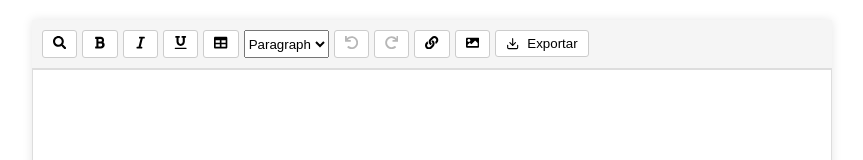
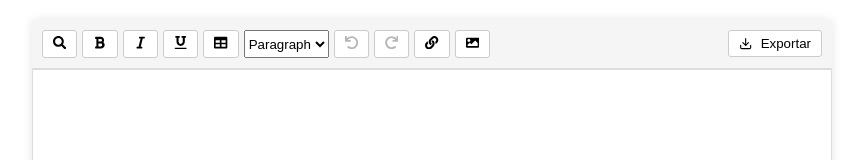
Before and after one commit to mrb1sh0p/rich-text-editor, a React (Create React App) app: page / in a window 1280 px wide. Shown: the top 160 px of the page, without its empty margins (208-1071 px from the left). Built offline with nearby package versions, Linux system fonts and the light colour scheme.

Commit message:
Replace export buttons with styled dropdown menu

```diff
--- a/src/components/Editor.js
+++ b/src/components/Editor.js
@@ -2,7 +2,7 @@ import "./Editor.css";
 import React, { useEffect, useContext, useState } from "react";
 import { useHotkeys } from "react-hotkeys-hook";
 
-import ExportDropdown from './ExportDropdown';
+import ExportDropdown from "./ExportDropdown";
 import { ErrorContext } from "../contexts/ErrorContext";
 import { sanitizeHTML } from "../utils/sanitize";
 import TableInsertModal from "./TableInsertModal";
@@ -199,8 +199,9 @@ export default function Editor() {
         >
           <FaImage />
         </button>
-        <ExportDropdown onExport={handleExport} />
-
+        <div style={{marginLeft: "auto"}}>
+          <ExportDropdown onExport={handleExport} />
+        </div>
       </div>
       {showFindReplace && (
         <FindReplaceModal
```
